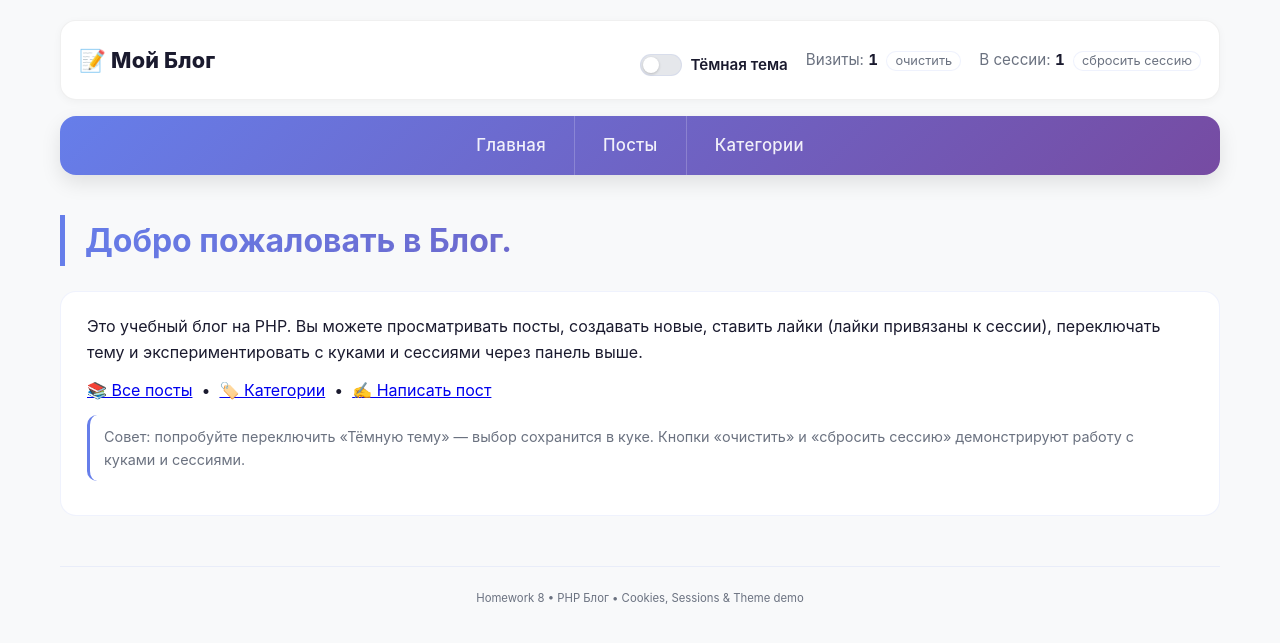
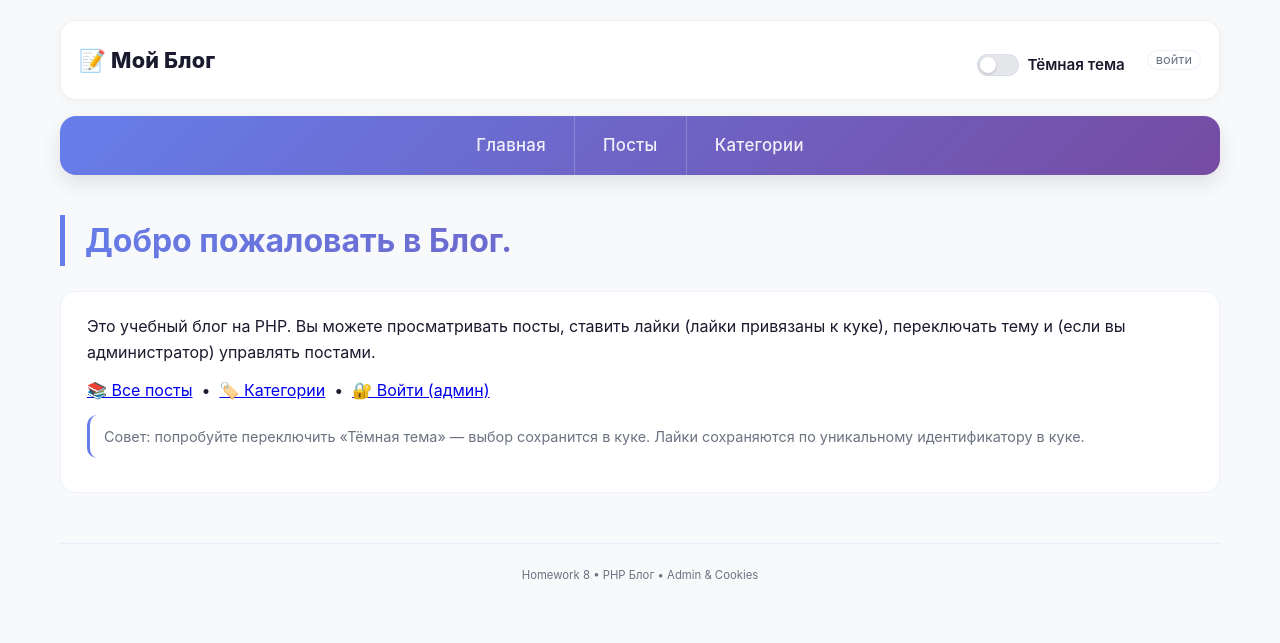
Before and after one commit to AlexGlazing/php-homework-Web511, a PHP site: page / in a window 1280 px wide. Shown: the top 643 px of the page. Run offline with PHP 8.4, Linux system fonts and the light colour scheme.

Commit message:
modified:   Homework_8/data/posts.json 	deleted:    Homework_8/dz.txt 	modified:   Homework_8/index.php 	modified:   Homework_8/public/css/style.css 	modified:   Homework_8/src/likes.php 	modified:   Homework_8/templates/index.php 	modified:   Homework_8/templates/layouts/main.php 	new file:   Homework_8/templates/login.php 	modified:   Homework_8/templates/posts/index.php

```diff
--- a/Homework_8/dz.txt
+++ /dev/null
@@ -1,5 +0,0 @@
-1. Доработайте скрипт с кукой сделайте кнопку очистить.
-2* Сделайте это же на сессиях
-
-** Сделайте чекбокс светлая темная тема и храните его значение в куке
-*** продолжить работу над блогом
--- a/Homework_8/index.php
+++ b/Homework_8/index.php
@@ -17,6 +17,10 @@ use function CompanyName\Blog\updatePost;
 
 session_start();
 
+function isAdmin(): bool
+{
+    return !empty($_SESSION['is_admin']);
+}
 
 $theme = $_COOKIE['theme'] ?? 'light';
 if (!in_array($theme, ['light', 'dark'], true)) {
@@ -24,16 +28,12 @@ if (!in_array($theme, ['light', 'dark'], true)) {
 }
 $_COOKIE['theme'] = $theme;
 
-
-$visitCount = isset($_COOKIE['visit_count']) ? (int)$_COOKIE['visit_count'] + 1 : 1;
-setcookie('visit_count', (string)$visitCount, time() + 3600 * 24 * 30, '/');
-$_COOKIE['visit_count'] = (string)$visitCount;
-
-
-if (!isset($_SESSION['page_views'])) {
-    $_SESSION['page_views'] = 0;
+// Ensure a persistent uid cookie for like identity (cookie-backed, as requested)
+if (empty($_COOKIE['uid'])) {
+    $uid = bin2hex(random_bytes(16));
+    setcookie('uid', $uid, time() + 3600 * 24 * 365, '/');
+    $_COOKIE['uid'] = $uid;
 }
-$_SESSION['page_views']++;
 
 
 
@@ -65,34 +65,44 @@ try {
             echo json_encode($result, JSON_UNESCAPED_UNICODE);
             exit;
 
-        case $page === 'clear-cookies':
-            // Clear demo cookies (visit counter + theme). Other cookies untouched.
-            setcookie('visit_count', '', time() - 3600, '/');
-            setcookie('theme', '', time() - 3600, '/');
-            unset($_COOKIE['visit_count'], $_COOKIE['theme']);
-            // Try to return user to the page they were on
-            $redirect = $_GET['redirect'] ?? ($_SERVER['HTTP_REFERER'] ?? '/');
-            header('Location: ' . $redirect);
-            exit;
+        case $page === 'login':
+            if (isAdmin()) {
+                header('Location: /?page=posts');
+                exit;
+            }
+            $error = null;
+            if ($_SERVER['REQUEST_METHOD'] === 'POST') {
+                $login = trim($_POST['login'] ?? '');
+                $password = $_POST['password'] ?? '';
+                if ($login === 'admin' && $password === '123') {
+                    $_SESSION['is_admin'] = true;
+                    $redirect = $_GET['redirect'] ?? '/?page=posts';
+                    header('Location: ' . $redirect);
+                    exit;
+                } else {
+                    $error = 'Неверный логин или пароль';
+                }
+            }
+            echo render('login', [
+                'error' => $error,
+            ]);
+            break;
 
-        case $page === 'clear-session':
-            // Reset our session demo data and regenerate id (likes will see user as new)
-            $_SESSION = [];
-            if (session_status() === PHP_SESSION_ACTIVE) {
-                session_destroy();
-            }
-            session_start();
-            session_regenerate_id(true);
-            $redirect = $_GET['redirect'] ?? ($_SERVER['HTTP_REFERER'] ?? '/');
-            header('Location: ' . $redirect);
+        case $page === 'logout':
+            unset($_SESSION['is_admin']);
+            header('Location: /');
             exit;
 
         case $page === 'index':
-            echo render('index');
+            echo render('index', ['isAdmin' => isAdmin()]);
             break;
 
         case $page === 'posts':
             if (isset($_GET['action']) && $_GET['action'] === 'delete') {
+                if (!isAdmin()) {
+                    header('Location: /?page=login');
+                    exit;
+                }
                 $id = $_GET['id'] ?? null;
                 $posts = getPosts();
                 unset($posts[$id]);
@@ -117,6 +127,7 @@ try {
             echo render('posts/index', [
                 'posts' => $posts,
                 'success' => $success,
+                'isAdmin' => isAdmin(),
             ]);
             break;
 
@@ -140,6 +151,10 @@ try {
             break;
 
         case $page === 'post-create':
+            if (!isAdmin()) {
+                header('Location: /?page=login&redirect=' . urlencode('/?page=post-create'));
+                exit;
+            }
             $categories = getCategories();
             $category_id = null;
             $title = '';
@@ -200,7 +215,7 @@ try {
                         'title' => $title,
                         'content' => $content,
                         'date' => date('Y-m-d H:i'),
-                        'author' => 'Guest',
+                        'author' => 'Администратор',
                     ];
 
                     $lastKey = array_key_last($posts);
@@ -225,6 +240,12 @@ try {
             break;
 
         case $page === 'post-edit':
+            if (!isAdmin()) {
+                $idForRedirect = isset($_GET['id']) ? (int)$_GET['id'] : '';
+                $redirect = '/?page=post-edit&action=edit&id=' . $idForRedirect;
+                header('Location: /?page=login&redirect=' . urlencode($redirect));
+                exit;
+            }
             $category_id = null;
             $post = [];
             $id = null;
--- a/Homework_8/public/css/style.css
+++ b/Homework_8/public/css/style.css
@@ -481,7 +481,8 @@ button[type="submit"]:hover {
     font-variant-numeric: tabular-nums;
 }
 
-.clear-btn {
+/* Auth links in header (replaces previous clear-btn usage for login/logout) */
+.auth-link {
     font-size: 0.8rem;
     padding: 2px 8px;
     border-radius: 999px;
@@ -496,18 +497,13 @@ button[type="submit"]:hover {
     line-height: 1.1;
 }
 
-button.clear-btn {
-    appearance: none;
-    -webkit-appearance: none;
-}
-
-.clear-btn:hover {
+.auth-link:hover {
     background: #fee2e2;
     color: #991b1b;
     border-color: #fecaca;
 }
 
-.dark .clear-btn:hover {
+.dark .auth-link:hover {
     background: #4c1d1d;
     color: #fecaca;
     border-color: #7f1d1d;
--- a/Homework_8/src/likes.php
+++ b/Homework_8/src/likes.php
@@ -47,7 +47,7 @@ function saveLikes(array $likes): void
 
 function getCurrentUserId(): string
 {
-    return session_id();
+    return $_COOKIE['uid'] ?? 'guest';
 }
 
 function getLikeCount(int|string $postId): int
--- a/Homework_8/templates/index.php
+++ b/Homework_8/templates/index.php
@@ -1,10 +1,14 @@
 <h2>Добро пожаловать в Блог.</h2>
 <div class="welcome">
-    <p>Это учебный блог на PHP. Вы можете просматривать посты, создавать новые, ставить лайки (лайки привязаны к сессии), переключать тему и экспериментировать с куками и сессиями через панель выше.</p>
+    <p>Это учебный блог на PHP. Вы можете просматривать посты, ставить лайки (лайки привязаны к куке), переключать тему и (если вы администратор) управлять постами.</p>
     <p>
         <a href="/?page=posts">📚 Все посты</a> &nbsp;•&nbsp;
-        <a href="/?page=categories">🏷️ Категории</a> &nbsp;•&nbsp;
-        <a href="/?page=post-create">✍️ Написать пост</a>
+        <a href="/?page=categories">🏷️ Категории</a>
+        <?php if (!empty($isAdmin)): ?>
+            &nbsp;•&nbsp; <a href="/?page=post-create">✍️ Написать пост</a>
+        <?php else: ?>
+            &nbsp;•&nbsp; <a href="/?page=login">🔐 Войти (админ)</a>
+        <?php endif; ?>
     </p>
-    <p class="hint">Совет: попробуйте переключить «Тёмную тему» — выбор сохранится в куке. Кнопки «очистить» и «сбросить сессию» демонстрируют работу с куками и сессиями.</p>
+    <p class="hint">Совет: попробуйте переключить «Тёмная тема» — выбор сохранится в куке. Лайки сохраняются по уникальному идентификатору в куке.</p>
 </div>
--- a/Homework_8/templates/layouts/main.php
+++ b/Homework_8/templates/layouts/main.php
@@ -22,17 +22,13 @@
                 <span class="toggle-text">Тёмная тема</span>
             </label>
 
-            <!-- Cookie demo: visit counter + clear button -->
-            <span class="stat">
-                Визиты: <strong id="visit-count"><?= (int)($_COOKIE['visit_count'] ?? 0) ?></strong>
-                <button type="button" class="clear-btn" onclick="location.href='/?page=clear-cookies'" title="Очистить куки (счётчик визитов и сохранённая тема)">очистить</button>
-            </span>
-
-            <!-- Session demo: views in this session + clear button -->
-            <span class="stat">
-                В сессии: <strong><?= (int)($_SESSION['page_views'] ?? 0) ?></strong>
-                <button type="button" class="clear-btn" onclick="location.href='/?page=clear-session'" title="Сбросить сессию (в т.ч. идентификатор для лайков)">сбросить сессию</button>
-            </span>
+            <!-- Admin auth widget (cookie uid for likes kept; admin flag in session) -->
+            <?php if (!empty($_SESSION['is_admin'])): ?>
+                <span class="stat">Админ</span>
+                <a href="/?page=logout" class="auth-link" title="Выйти из аккаунта администратора">выйти</a>
+            <?php else: ?>
+                <a href="/?page=login" class="auth-link" title="Войти для создания и редактирования постов">войти</a>
+            <?php endif; ?>
         </div>
     </header>
 
@@ -40,7 +36,7 @@
     <?=$content?>
 
     <footer class="site-footer">
-        <small>Homework 8 • PHP Блог • Cookies, Sessions &amp; Theme demo</small>
+        <small>Homework 8 • PHP Блог • Admin &amp; Cookies</small>
     </footer>
 
     <!-- Instant theme toggle via JS (sets cookie, toggles class, no reload needed) -->
```
Also changed, not shown: Homework_8/data/posts.json (+1 -10 lines), Homework_8/templates/login.php (added, +18 -0 lines), Homework_8/templates/posts/index.php (+7 -3 lines).
